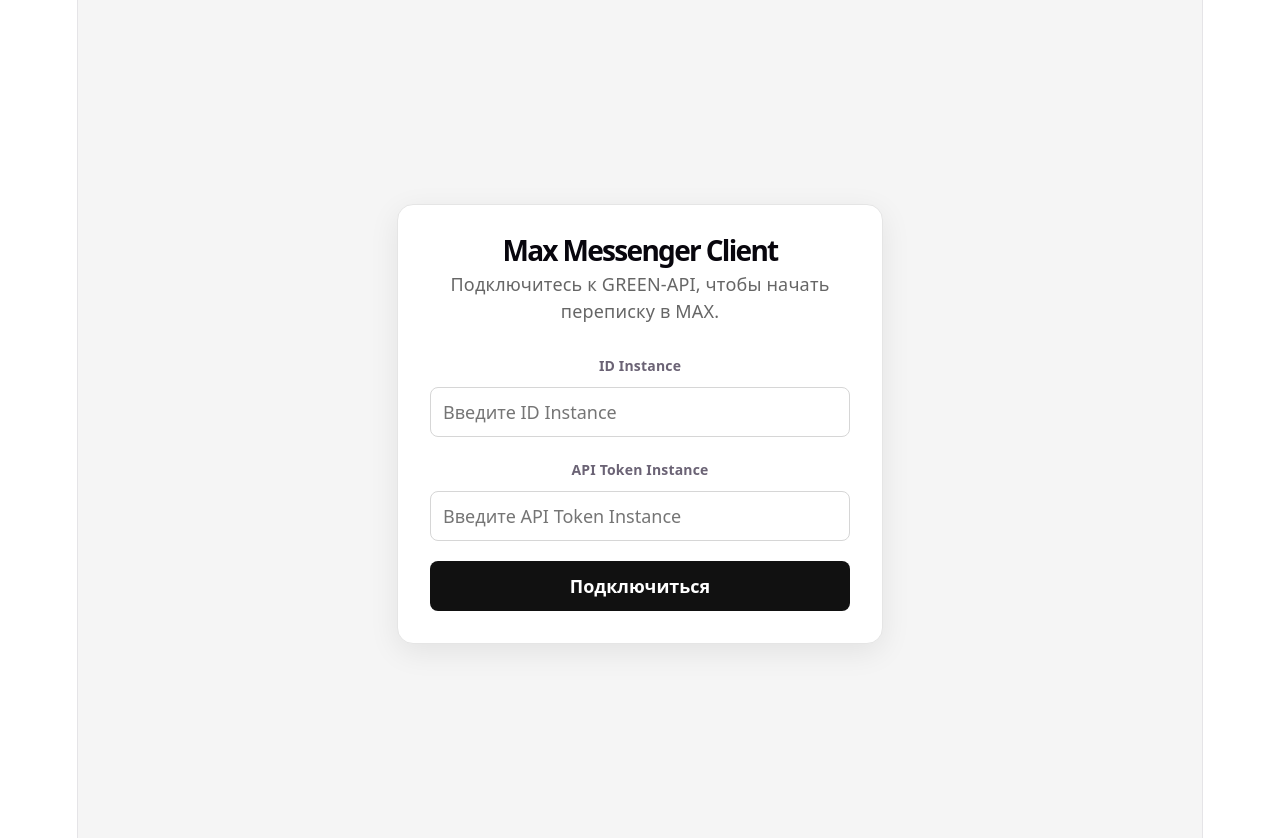
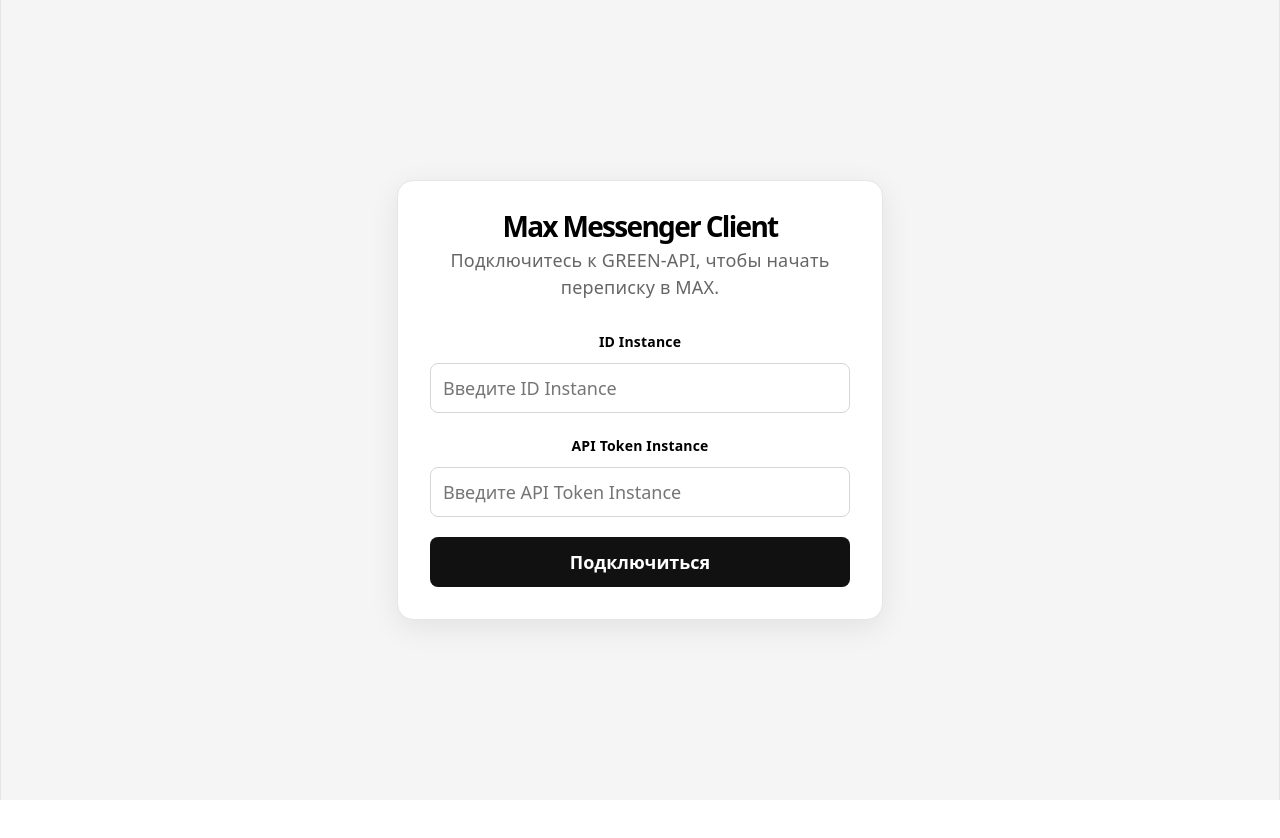
Before and after one commit to dmiweb/max-messenger-client, a React (Vite) app: page /#/login in a window 1280 px wide. Shown: the top 838 px of the page. After the commit the page ends 800 px from the top, so only its background shows below. Built offline with nearby package versions, Linux system fonts and the light colour scheme.

Commit message:
fix components  styles

```diff
--- a/src/app/styles/global.css
+++ b/src/app/styles/global.css
@@ -1,16 +1,8 @@
 :root {
-  --text: #6b6375;
-  --text-h: #08060d;
   --bg: #fff;
   --border: #e5e4e7;
-  --code-bg: #f4f3ec;
-  --accent: #aa3bff;
-  --accent-bg: rgba(170, 59, 255, 0.1);
-  --accent-border: rgba(170, 59, 255, 0.5);
-  --social-bg: rgba(244, 243, 236, 0.5);
   --shadow:
     rgba(0, 0, 0, 0.1) 0 10px 15px -3px, rgba(0, 0, 0, 0.05) 0 4px 6px -2px;
-
   --sans: system-ui, 'Segoe UI', Roboto, sans-serif;
   --heading: system-ui, 'Segoe UI', Roboto, sans-serif;
   --mono: ui-monospace, Consolas, monospace;
@@ -30,82 +22,43 @@
   }
 }
 
-@media (prefers-color-scheme: dark) {
-  :root {
-    --text: #9ca3af;
-    --text-h: #f3f4f6;
-    --bg: #16171d;
-    --border: #2e303a;
-    --code-bg: #1f2028;
-    --accent: #c084fc;
-    --accent-bg: rgba(192, 132, 252, 0.15);
-    --accent-border: rgba(192, 132, 252, 0.5);
-    --social-bg: rgba(47, 48, 58, 0.5);
-    --shadow:
-      rgba(0, 0, 0, 0.4) 0 10px 15px -3px, rgba(0, 0, 0, 0.25) 0 4px 6px -2px;
-  }
-
-  #social .button-icon {
-    filter: invert(1) brightness(2);
-  }
-}
-
 #root {
-  width: 1126px;
-  max-width: 100%;
+  box-sizing: border-box;
+  display: flex;
+  flex-direction: column;
+  width: 100vw;
+  height: 100dvh;
   margin: 0 auto;
   text-align: center;
   border-inline: 1px solid var(--border);
-  min-height: 100svh;
-  display: flex;
-  flex-direction: column;
-  box-sizing: border-box;
 }
 
 body {
   margin: 0;
 }
 
-h1,
-h2 {
-  font-family: var(--heading);
-  font-weight: 500;
-  color: var(--text-h);
-}
-
 h1 {
   font-size: 56px;
   letter-spacing: -1.68px;
   margin: 32px 0;
-  @media (max-width: 1024px) {
+
+  @media (max-width: 700px) {
     font-size: 36px;
     margin: 20px 0;
   }
 }
+
 h2 {
   font-size: 24px;
   line-height: 118%;
   letter-spacing: -0.24px;
   margin: 0 0 8px;
-  @media (max-width: 1024px) {
+
+  @media (max-width: 700px) {
     font-size: 20px;
   }
 }
+
 p {
   margin: 0;
 }
-
-code,
-.counter {
-  font-family: var(--mono);
-  display: inline-flex;
-  border-radius: 4px;
-  color: var(--text-h);
-}
-
-code {
-  font-size: 15px;
-  line-height: 135%;
-  padding: 4px 8px;
-  background: var(--code-bg);
-}
--- a/src/entities/chat/ui/chat-item/ChatItem.module.css
+++ b/src/entities/chat/ui/chat-item/ChatItem.module.css
@@ -86,3 +86,10 @@
   font-size: 11px;
   font-weight: 600;
 }
+
+@media (max-width: 700px) {
+  .chatItem {
+    background: #eef1f4;
+    margin-bottom: 10px;
+  }
+}
--- a/src/features/send-message/ui/Composer.module.css
+++ b/src/features/send-message/ui/Composer.module.css
@@ -47,6 +47,7 @@
 }
 
 .sendButton {
+  flex-shrink: 0;
   display: flex;
   align-items: center;
   justify-content: center;
--- a/src/pages/login-page/LoginPage.module.css
+++ b/src/pages/login-page/LoginPage.module.css
@@ -1,8 +1,9 @@
 .page {
-  min-height: 100vh;
+  box-sizing: border-box;
   display: flex;
   align-items: center;
   justify-content: center;
+  height: 100%;
   padding: 24px;
   background: #f5f5f5;
 }
--- a/src/widgets/chat-area/ui/ChatArea.module.css
+++ b/src/widgets/chat-area/ui/ChatArea.module.css
@@ -132,17 +132,24 @@
   }
 
   .backButton {
-    display: block;
+    display: flex;
+    align-items: center;
+    justify-content: center;
     width: 44px;
     height: 44px;
+    padding: 0;
     border: none;
     border-radius: 12px;
     background: transparent;
     cursor: pointer;
+  }
 
-    &:hover {
-      background: #f1f3f5;
-    }
+  .backButton:hover {
+    background: #f1f3f5;
+  }
+
+  .backButtonIcon {
+    color: #202326;
   }
 
   .menuButton {
--- a/src/widgets/chat-area/ui/ChatHeader.tsx
+++ b/src/widgets/chat-area/ui/ChatHeader.tsx
@@ -17,7 +17,7 @@
           title='Назад'
           onClick={onBack}
         >
-          <ArrowLeft size={24} />
+          <ArrowLeft size={24} className={styles.backButtonIcon} />
         </button>
 
         <div className={styles.chatUser}>
```
